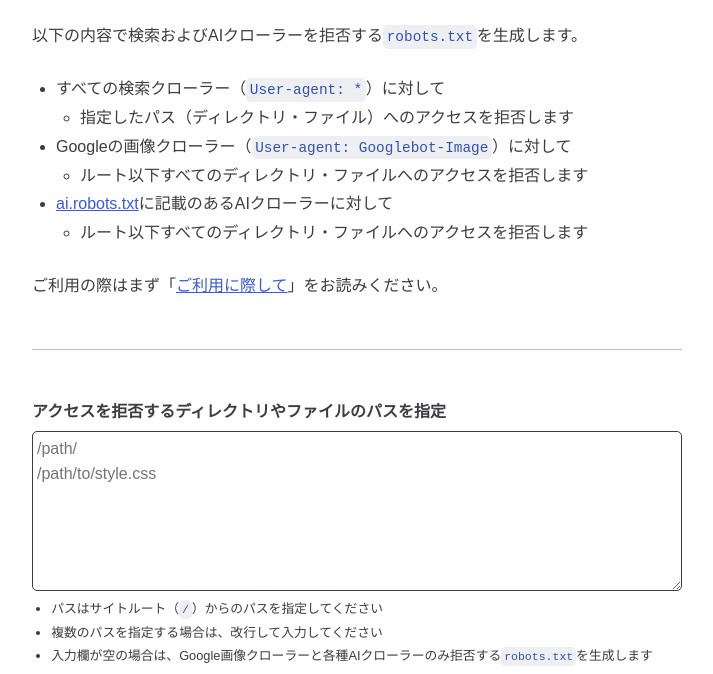
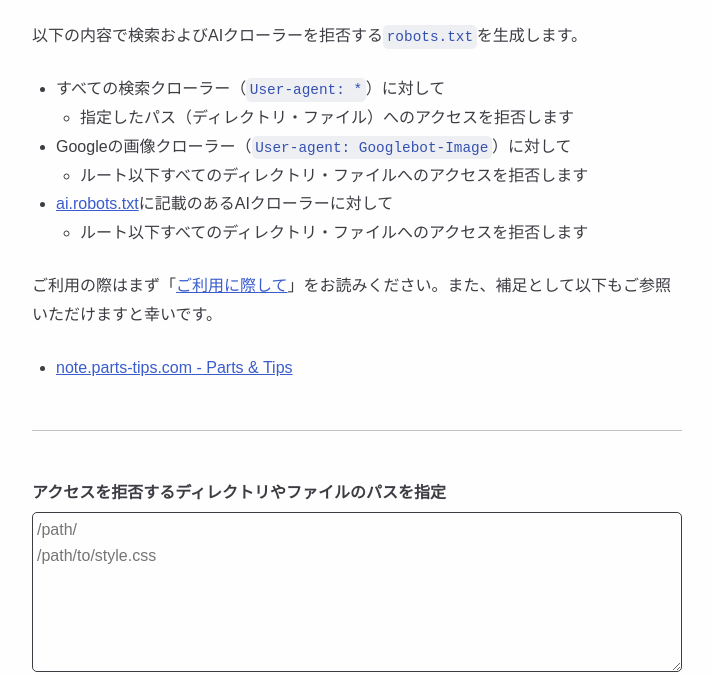
Before and after one commit to sorakakeru/create-robots.txt-web, a plain HTML site: page docs/index.html in a window 1280 px wide. Shown: the part 150-824 px from the top of the page, without its empty margins (283-996 px from the left). Drawn offline with Linux system fonts and the light colour scheme.

Commit message:
Update index.html

```diff
--- a/docs/index.html
+++ b/docs/index.html
@@ -54,7 +54,10 @@
         </ul>
       </li>
     </ul>
-    <p>ご利用の際はまず「<a href="#about-use">ご利用に際して</a>」をお読みください。</p>
+    <p>ご利用の際はまず「<a href="#about-use">ご利用に際して</a>」をお読みください。また、補足として以下もご参照いただけますと幸いです。</p>
+    <ul>
+      <li><a href="https://note.parts-tips.com/?postid=98">note.parts-tips.com - Parts & Tips</a></li>
+    </ul>
   </header>
 
   <main class="main">
```
